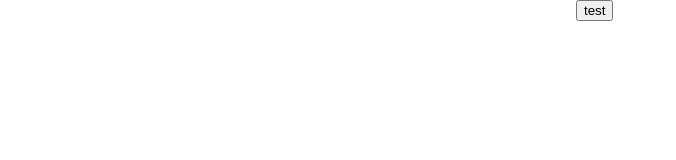
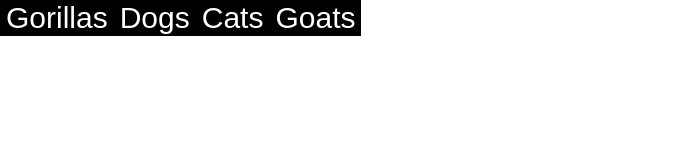
Before and after one commit to BradyDouthit/GiphyHomework, a plain HTML site: page index.html in a window 1280 px wide. Shown: the whole page, without its empty margins (0-676 px from the left). Drawn offline with nearby package versions, Linux system fonts and the light colour scheme.

Commit message:
Began working on getting results from Giphy.

```diff
--- a/assets/css/style.css
+++ b/assets/css/style.css
@@ -2,7 +2,13 @@
     margin-left: 45%;
     margin-right: 45%;
 }
-.test {
+.button {
     margin-left: 45%;
     margin-right: 45%;
 }
+.animals {
+    border: none;
+    background-color: black;
+    color: white;
+    font-size: 30px;
+}
--- a/assets/javascript/giphy.js
+++ b/assets/javascript/giphy.js
@@ -1,9 +1,22 @@
-var topics = ["Goats", "Cats", "Dogs", "Apes"];
+var topics = ["Goats", "Cats", "Dogs", "Gorillas"];
 
-$(".test").on("click", function(){
-for (var i = 0; i < topics.length; i++) {
-    console.log(topics[i]);
-    var p = $("<p>").html(topics[i]);
-    $("#test").prepend(p);
-}
+function animalFunction() {
+    for (var i = 0; i < topics.length; i++) {
+        console.log(topics[i]);
+        var newButton = $("<button>").html(topics[i]);
+        newButton.addClass("animals");
+        $("#button-holder").prepend(newButton);
+    }
+};
+animalFunction();
+$(".animals").on("click", function() {
+    var animal = $(this).attr("data-animal");
+    var queryURL = "https://api.giphy.com/v1/gifs/search?api_key=xRK1KaHGDNPmpkTkb0GWbJVWI9TUgiEu&q=" +
+    animal + "&limit=25&offset=0&rating=G&lang=en";
+    $.ajax({
+        url: queryURL,
+        method: "GET"
+    }).then(function(response) {
+        console.log(response.data[0].images.downsized)
+    })
 });
--- a/index.html
+++ b/index.html
@@ -4,7 +4,6 @@
         <link rel="stylesheet" type="text/css" href="assets/css/style.css">
         <script src="https://cdnjs.cloudflare.com/ajax/libs/jquery/3.2.1/jquery.min.js"></script>
     </head>
-    <button class="test">test</button>
-    <div id="test"></div>
+    <div id="button-holder"></div>
     <script src="assets/javascript/giphy.js"></script>
 </html>
```
